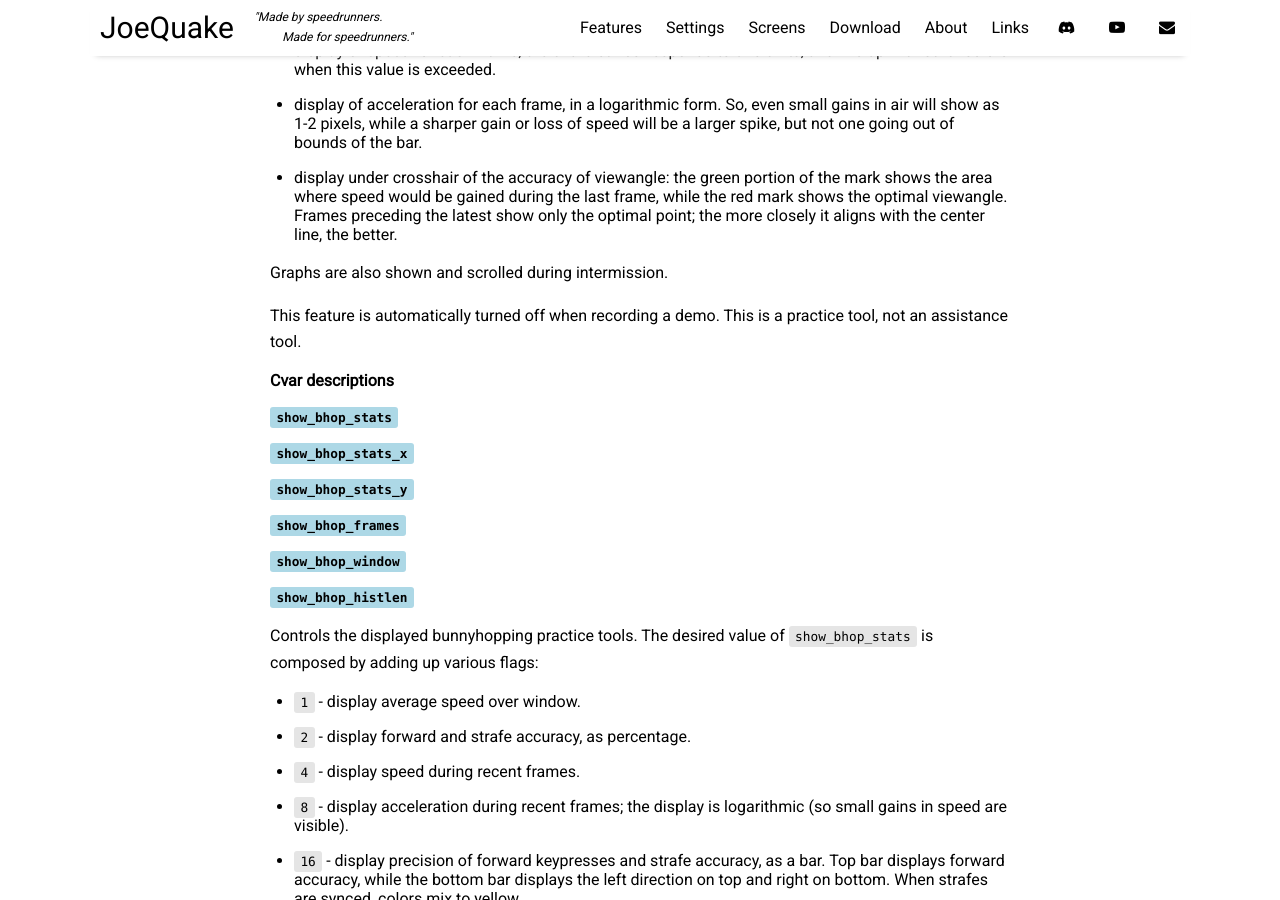
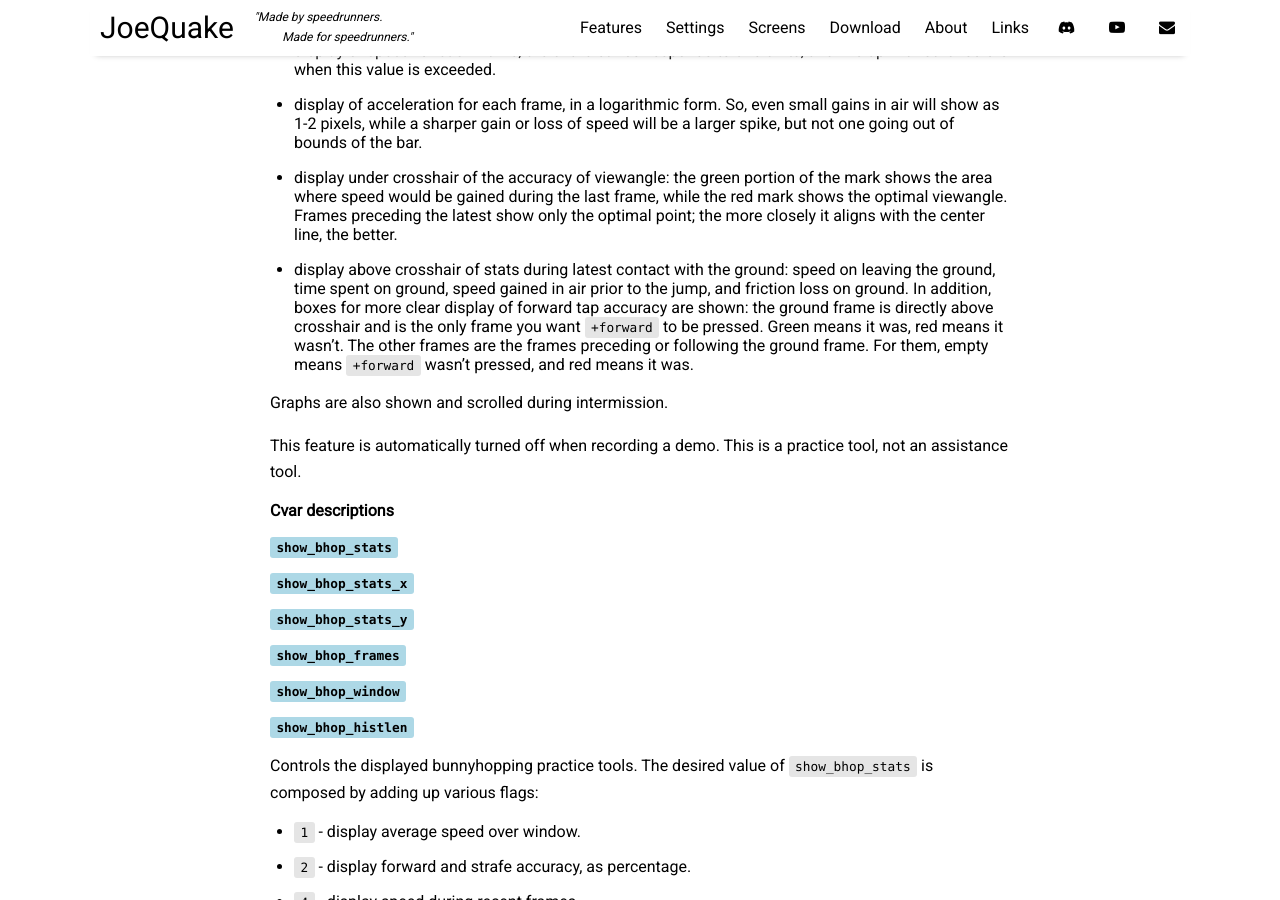
Before and after one commit to j0zzz/JoeQuake, a Jekyll site: the page built from docs/pages/features.md, in a window 1280 px wide and 900 px high, scrolled down 10293 px. Built offline with Jekyll 4.4.1, drawn with Linux system fonts in a browser that asks for light colours; nearby versions of some CDN libraries.

Commit message:
final docs

```diff
--- a/docs/_includes/subfeatures/bhop-practice.md
+++ b/docs/_includes/subfeatures/bhop-practice.md
@@ -8,6 +8,7 @@
 * display of speed for each frame; the entire bar corresponds to 320 units, and fills up with other colors when this value is exceeded.
 * display of acceleration for each frame, in a logarithmic form. So, even small gains in air will show as 1-2 pixels, while a sharper gain or loss of speed will be a larger spike, but not one going out of bounds of the bar.
 * display under crosshair of the accuracy of viewangle: the green portion of the mark shows the area where speed would be gained during the last frame, while the red mark shows the optimal viewangle. Frames preceding the latest show only the optimal point; the more closely it aligns with the center line, the better.
+* display above crosshair of stats during latest contact with the ground: speed on leaving the ground, time spent on ground, speed gained in air prior to the jump, and friction loss on ground. In addition, boxes for more clear display of forward tap accuracy are shown: the ground frame is directly above crosshair and is the only frame you want `+forward` to be pressed. Green means it was, red means it wasn't. The other frames are the frames preceding or following the ground frame. For them, empty means `+forward` wasn't pressed, and red means it was.
 
 Graphs are also shown and scrolled during intermission.
 
```
